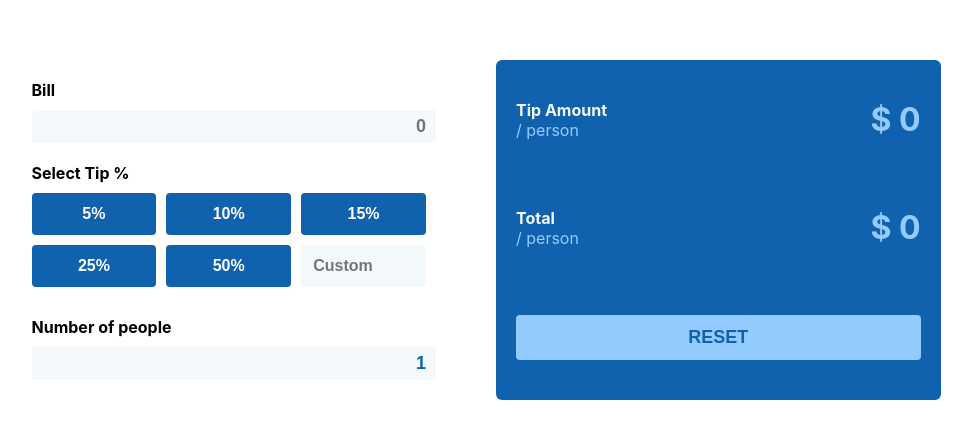
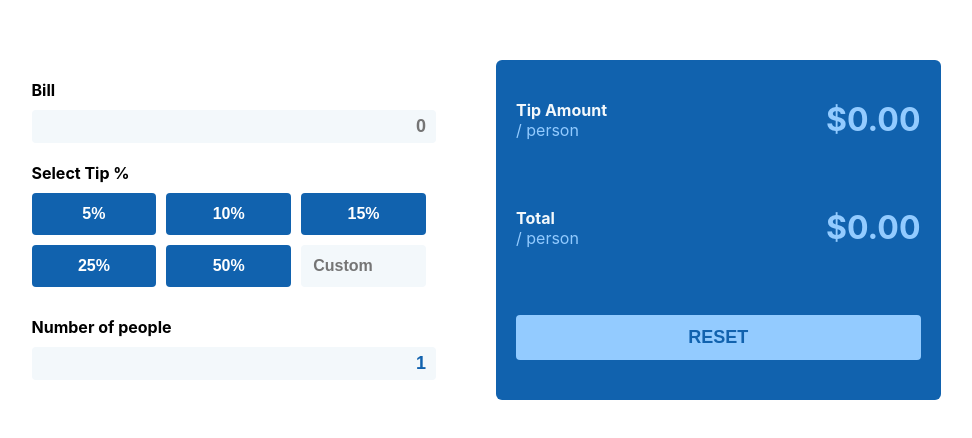
Before and after one commit to celigx/tip-calculator, a React (Create React App) app: page / in a window 1280 px wide. Shown: the part 170-608 px from the top of the page, without its empty margins (164-1136 px from the left). Built offline with nearby package versions, Linux system fonts and the light colour scheme.

Commit message:
Add format number as currency

```diff
--- a/src/App.js
+++ b/src/App.js
@@ -50,6 +50,9 @@ function App() {
     setActiveButton(null)
   }
 
+  // Format number as currency
+  const handleFormat = new Intl.NumberFormat('en-US', { style: 'currency', currency: 'USD' })
+
   return (
     <div className="app">
       <div className="mainContainer">
@@ -83,7 +86,7 @@ function App() {
             <p className="person">/ person</p>
           </div>
           <div className="number">
-            <h1>{`$ ${tipAmount}`}</h1>
+            <h1>{handleFormat.format(tipAmount)}</h1>
           </div>
         </div>
         <div className="tipAmount">
@@ -92,7 +95,7 @@ function App() {
             <p className="person">/ person</p>
           </div>
           <div className="number">
-            <h1>{`$ ${total}`}</h1>
+            <h1>{handleFormat.format(total)}</h1>
           </div>
         </div>
           <button className="reset" onClick={handleReset}>RESET</button>
```
